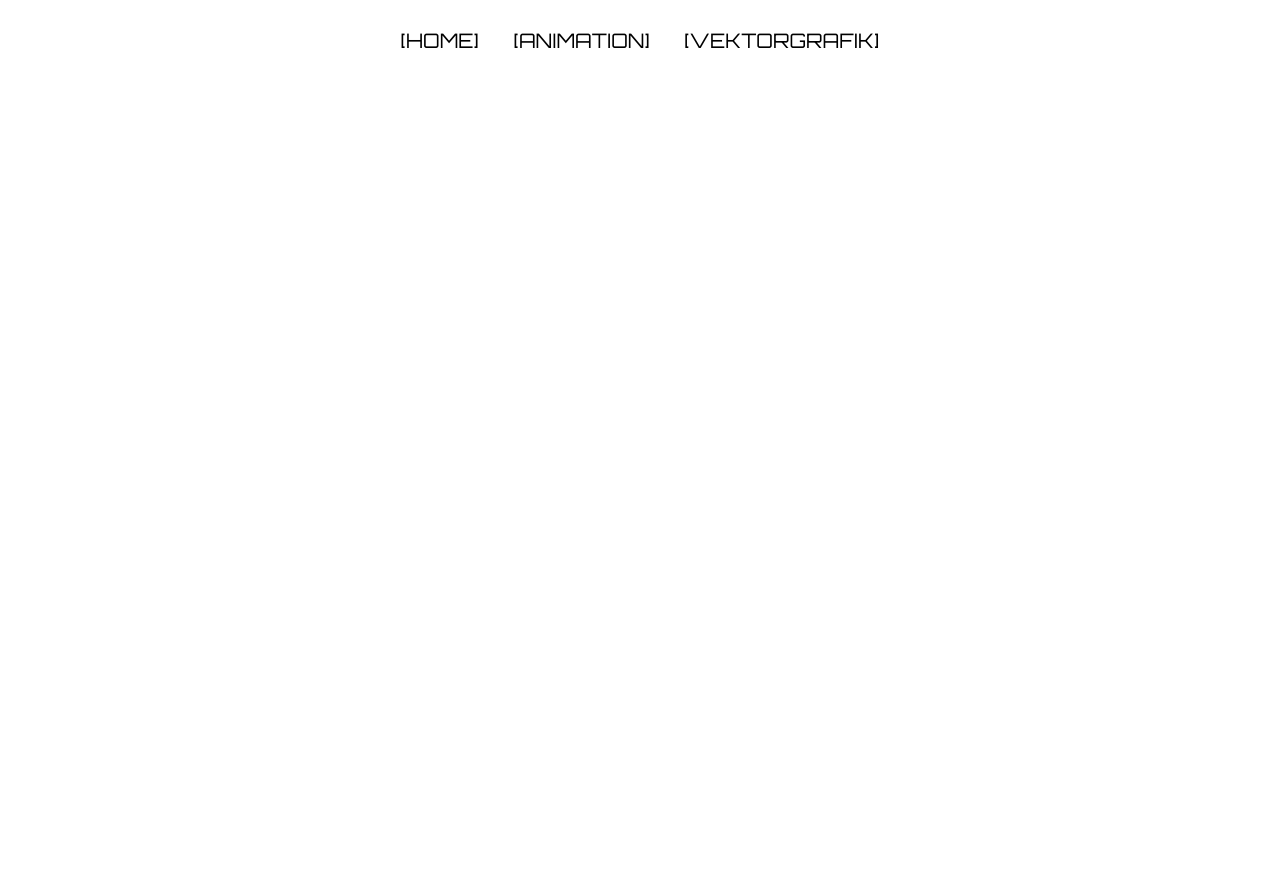
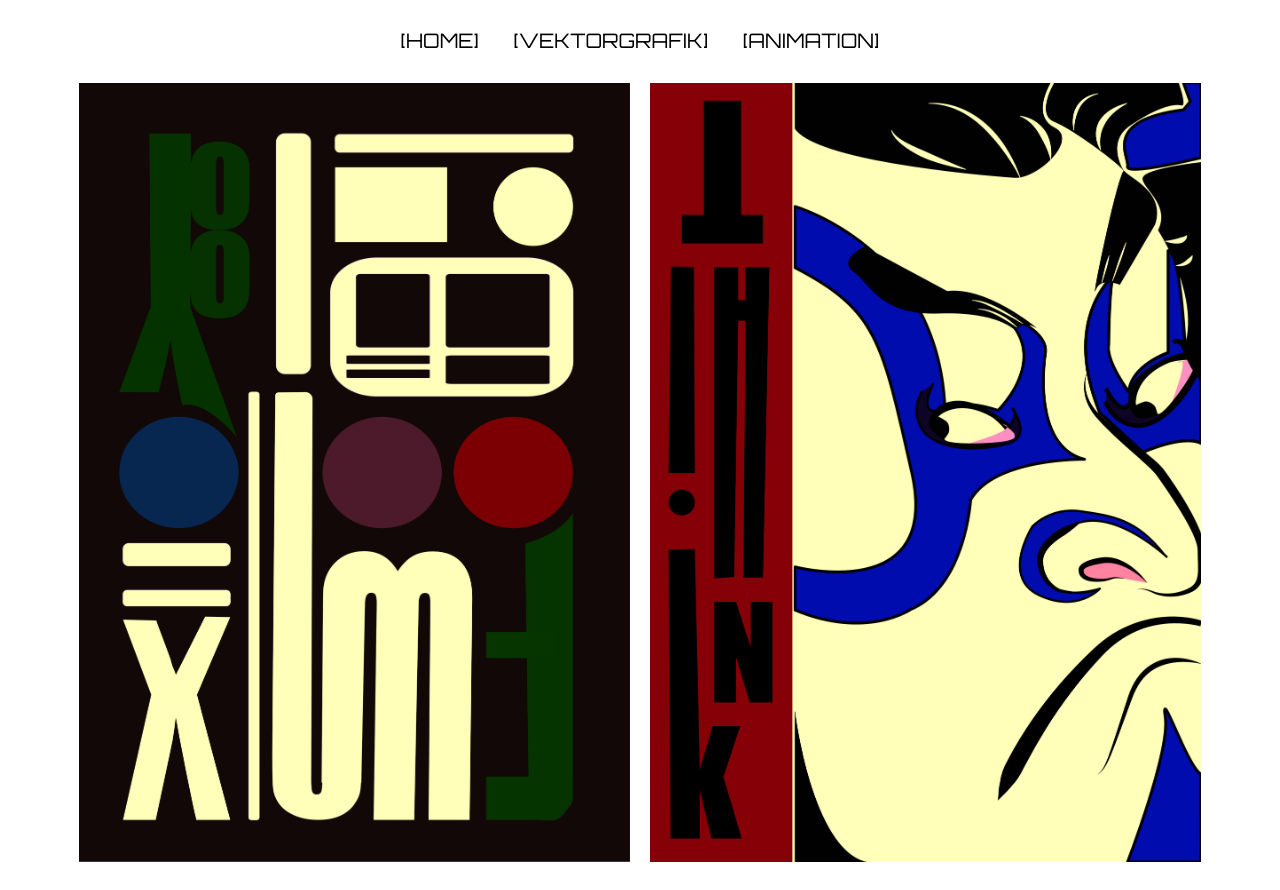
Before and after one commit to franziskawinkler8399/mywebsite, a plain HTML site: page darstellung.html in a window 1280 px wide. Before the commit the page ends 800 px from the top, so only its background shows below. Drawn offline with Linux system fonts and the light colour scheme.

Commit message:
fifth commit

```diff
--- a/darstellung2.html
+++ b/darstellung.html
@@ -5,17 +5,21 @@
     <meta name="viewport" content="width=device-width, initial-scale=1.0">
     <title>Document</title>
     <link rel="stylesheet" href="style.css">
-	<link rel="stylesheet" href="style_darstellung2.css"
+	<link rel="stylesheet" href="style_darstellung.css"
 </head>
 <body>
     <div id="navigation">
 		<nav>
 			<ul>
 				<li><a href="index.html">[HOME]</a></li>
+				<li><a href="darstellung.html">[VEKTORGRAFIK]</a></li>
 				<li><a href="darstellung1.html">[ANIMATION]</a></li>
-				<li><a href="darstellung2.html">[VEKTORGRAFIK]</a></li>
 			</ul>
 		</nav>
+		<div id="images">
+		<img src="./images/plakatbild.jpg" alt="Bild 1">
+		<img src="./images/thinkbild.jpg" alt="Bild 2">
+	</div>
 	</div>
 
 </body>
--- /dev/null
+++ b/style_darstellung.css
@@ -0,0 +1,10 @@
+#images {
+	display: flex;
+	gap: 20px;
+	margin-top: 30px;
+	justify-content: center;
+}
+
+#images img {
+	width: 45%;
+}
```
Also changed, not shown: darstellung1.html (+1 -1 lines), index.html (+1 -1 lines), images/plakatbild.jpg (added), images/thinkbild.jpg (added), style_darstellung2.css (deleted).
